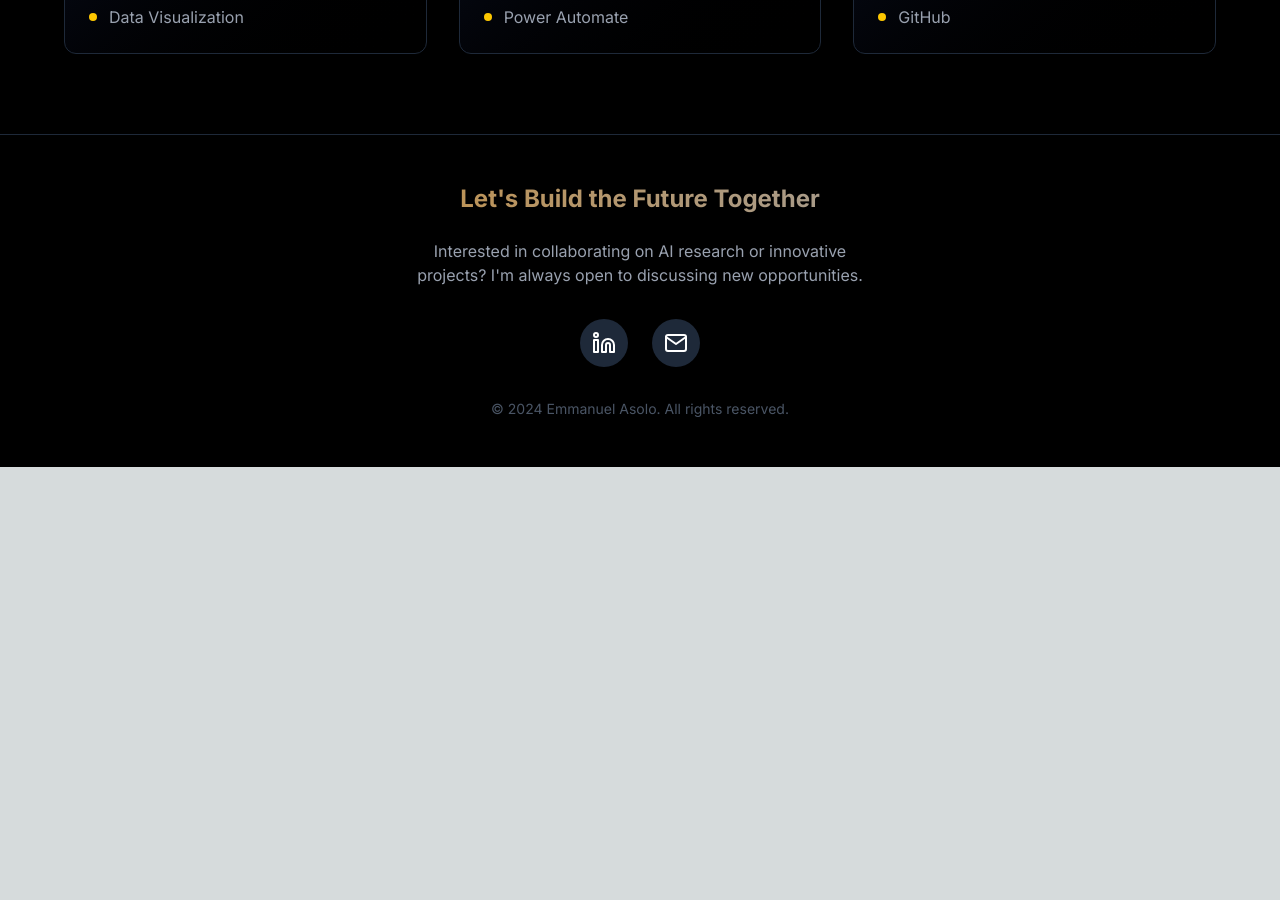
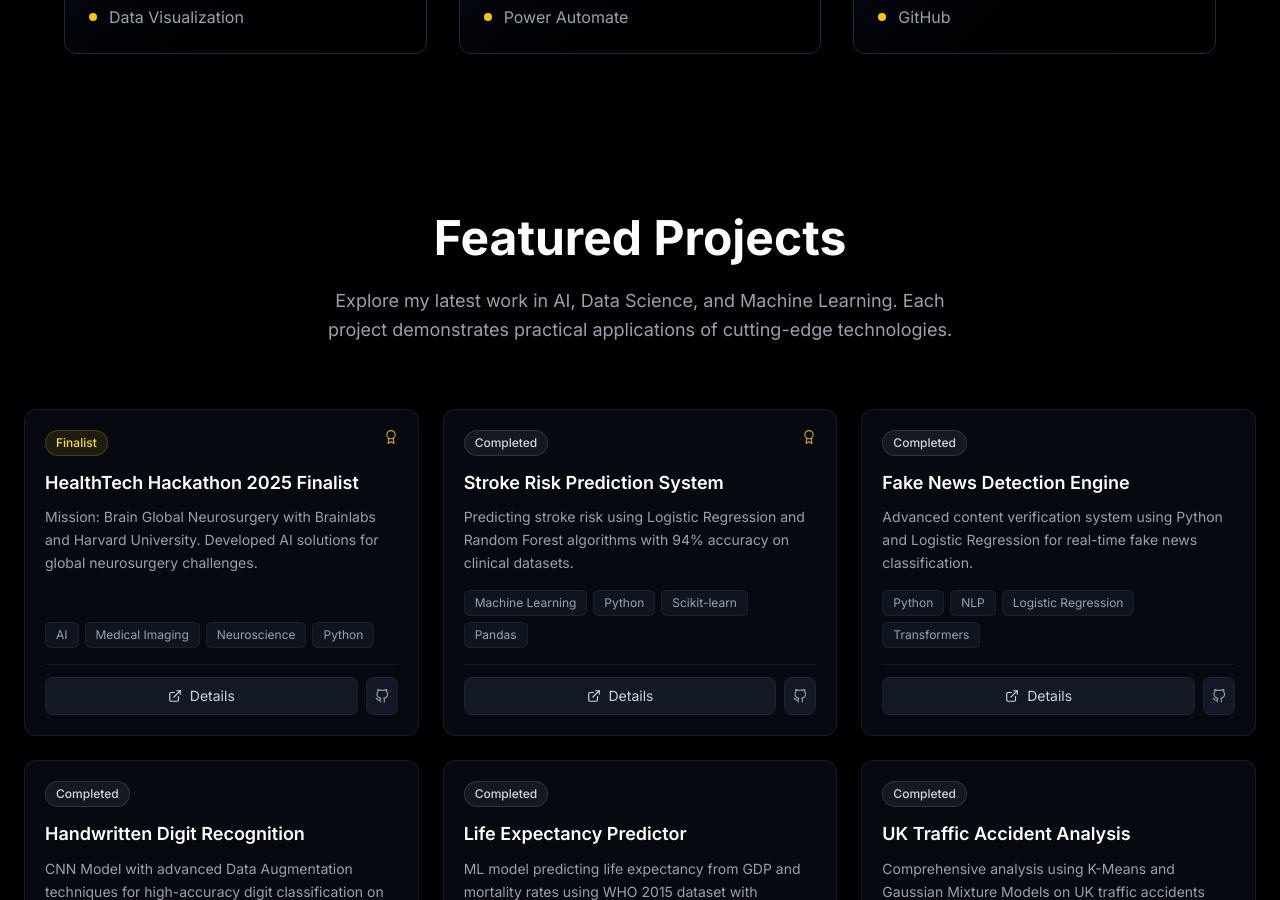
Before and after one commit to graycepaul/Emmanuel-Asolo, a Next.js app: page / in a window 1280 px wide. Shown: the part 1900-2800 px from the top of the page. Before the commit the page ends 2367 px from the top, so only its background shows below. Built offline with nearby package versions, Linux system fonts and the light colour scheme.

Commit message:
added projects

```diff
--- a/app/page.tsx
+++ b/app/page.tsx
@@ -20,7 +20,7 @@ import About from "@/components/About";
 import Skills from "@/components/Skills";
 // import Experience from "@/components/Experience";
 // import Publications from "@/components/Publications";
-// import Projects from "@/components/Projects";
+import Projects from "@/components/Projects";
 import Image from "next/image";
 
 export default function MLPortfolio() {
@@ -112,7 +112,6 @@ export default function MLPortfolio() {
           </div>
         </div>
       </nav>
-
       {/* Hero Section */}
       <section
         id="home"
@@ -306,7 +305,8 @@ export default function MLPortfolio() {
       </section>
       <About />
       <Skills />
-      {/* <Projects />
+      <Projects />
+      {/*
       <Experience />
       <Publications />   */}
       <Footer />
--- a/components/About.tsx
+++ b/components/About.tsx
@@ -17,8 +17,8 @@ export default function About() {
         >
           <h2 className="text-4xl font-bold mb-4">
             <span className="text-white bg-clip-text ">About Me</span>
-          </h2>
-          <div className="w-24 h-1 bg-gradient-to-r from-yellow-600 to-yellow-700 mx-auto"></div>
+          </h2>{" "}
+          <div className="w-24 h-1 bg-gradient-to-r from-yellow-400 to-yellow-600 mx-auto"></div>
         </motion.div>
 
         <div className="grid md:grid-cols-2 gap-12 items-center max-w-6xl mx-auto">
@@ -27,7 +27,7 @@ export default function About() {
             whileInView={{ opacity: 1, x: 0 }}
             transition={{ duration: 0.8 }}
           >
-            <h3 className="text-2xl font-bold mb-6 bg-gradient-to-r from-yellow-600">
+            <h3 className="text-2xl font-bold mb-6 ">
               Research-Driven AI Innovator
             </h3>
             <p className="text-gray-300 mb-6 leading-relaxed">
--- a/components/Footer.tsx
+++ b/components/Footer.tsx
@@ -3,7 +3,7 @@ import { FiLinkedin, FiMail } from "react-icons/fi";
 
 export default function Footer() {
   return (
-    <footer className="bg-black border-t border-gray-800 py-12">
+    <footer className="bg-gray-800/50 border-t border-gray-800 py-12">
       <div className="container mx-auto px-6">
         <div className="text-center">
           <motion.h3
--- a/components/Projects.tsx
+++ b/components/Projects.tsx
@@ -1,102 +1,211 @@
 "use client";
 
 import { motion } from "framer-motion";
+import { FiExternalLink, FiGithub, FiAward } from "react-icons/fi";
 
 export default function Projects() {
+  const projects = [
+    {
+      title: "HealthTech Hackathon 2025 Finalist",
+      description:
+        "Mission: Brain Global Neurosurgery with Brainlabs and Harvard University. Developed AI solutions for global neurosurgery challenges.",
+      category: "HealthTech",
+      tech: ["AI", "Medical Imaging", "Neuroscience", "Python"],
+      status: "Finalist",
+      featured: true,
+    },
+    {
+      title: "Stroke Risk Prediction System",
+      description:
+        "Predicting stroke risk using Logistic Regression and Random Forest algorithms with 94% accuracy on clinical datasets.",
+      category: "Healthcare AI",
+      tech: ["Machine Learning", "Python", "Scikit-learn", "Pandas"],
+      status: "Completed",
+      featured: true,
+    },
+    {
+      title: "Fake News Detection Engine",
+      description:
+        "Advanced content verification system using Python and Logistic Regression for real-time fake news classification.",
+      category: "NLP",
+      tech: ["Python", "NLP", "Logistic Regression", "Transformers"],
+      status: "Completed",
+    },
+    {
+      title: "Handwritten Digit Recognition",
+      description:
+        "CNN Model with advanced Data Augmentation techniques for high-accuracy digit classification on MNIST dataset.",
+      category: "Computer Vision",
+      tech: ["CNN", "TensorFlow", "Data Augmentation", "Keras"],
+      status: "Completed",
+    },
+    {
+      title: "Life Expectancy Predictor",
+      description:
+        "ML model predicting life expectancy from GDP and mortality rates using WHO 2015 dataset with comprehensive feature analysis.",
+      category: "Data Science",
+      tech: ["Python", "Machine Learning", "WHO Data", "Matplotlib"],
+      status: "Completed",
+    },
+    {
+      title: "UK Traffic Accident Analysis",
+      description:
+        "Comprehensive analysis using K-Means and Gaussian Mixture Models on UK traffic accidents dataset with clustering insights.",
+      category: "Data Analytics",
+      tech: ["Clustering", "Python", "Data Analysis", "Scikit-learn"],
+      status: "Completed",
+    },
+    {
+      title: "AI-Powered Agriculture Chatbot",
+      description:
+        "Decision support system for sustainable agriculture using AI chatbot solution for farmers and agricultural experts.",
+      category: "AI Chatbot",
+      tech: ["NLP", "Python", "Transformers", "Agriculture"],
+      status: "Research",
+    },
+    {
+      title: "Urban Surveillance System",
+      description:
+        "Fog computing and mobile cloud integration with big data analytics for 5G-enabled urban surveillance networks.",
+      category: "IoT & Big Data",
+      tech: ["Fog Computing", "5G", "Big Data", "Cloud"],
+      status: "Research",
+    },
+  ];
+
   return (
     <section id="projects" className="py-20 bg-black">
-      <div className="container mx-auto px-6">
+      {/* Background Elements */}
+      <div className="absolute inset-0 overflow-hidden">
+        <div className="absolute top-1/4 left-1/4 w-64 h-64 bg-yellow-500/5 rounded-full blur-3xl"></div>
+        <div className="absolute bottom-1/4 right-1/4 w-64 h-64 bg-yellow-500/5 rounded-full blur-3xl"></div>
+      </div>
+
+      <div className="container mx-auto px-6 relative z-10">
+        {/* Section Header */}
         <motion.div
           initial={{ opacity: 0, y: 50 }}
           whileInView={{ opacity: 1, y: 0 }}
           transition={{ duration: 0.8 }}
           className="text-center mb-16"
         >
-          <h2 className="text-4xl font-bold mb-4">
-            <span className="bg-gradient-to-r from-emerald-400 to-cyan-400 bg-clip-text text-transparent">
+          <h2 className="text-4xl md:text-5xl font-bold mb-6 text-white">
             Featured Projects
-            </span>
           </h2>
-          <div className="w-24 h-1 bg-gradient-to-r from-emerald-400 to-cyan-400 mx-auto"></div>
+
+          <motion.p
+            initial={{ opacity: 0, y: 20 }}
+            whileInView={{ opacity: 1, y: 0 }}
+            transition={{ delay: 0.4 }}
+            className="text-gray-400 text-lg max-w-2xl mx-auto leading-relaxed"
+          >
+            Explore my latest work in AI, Data Science, and Machine Learning.
+            Each project demonstrates practical applications of cutting-edge
+            technologies.
+          </motion.p>
         </motion.div>
 
-        <div className="grid md:grid-cols-2 lg:grid-cols-3 gap-6 max-w-6xl mx-auto">
-          {[
-            {
-              title: "HealthTech Hackathon 2025 Finalist",
-              description:
-                "Mission: Brain Global Neurosurgery with Brainlabs and Harvard University",
-              category: "HealthTech",
-              tech: ["AI", "Medical Imaging", "Neuroscience"],
-            },
-            {
-              title: "Stroke Risk Prediction",
-              description:
-                "Predicting stroke risk using Logistic Regression and Random Forest algorithms",
-              category: "Healthcare AI",
-              tech: ["Machine Learning", "Python", "Scikit-learn"],
-            },
-            {
-              title: "Fake News Detector",
-              description:
-                "Built using Python and Logistic Regression for content verification",
-              category: "NLP",
-              tech: ["Python", "NLP", "Logistic Regression"],
-            },
-            {
-              title: "Handwritten Digit Recognition",
-              description:
-                "CNN Model with Data Augmentation for digit classification",
-              category: "Computer Vision",
-              tech: ["CNN", "TensorFlow", "Data Augmentation"],
-            },
-            {
-              title: "Life Expectancy Prediction",
-              description:
-                "ML model predicting life expectancy from GDP and mortality rates using WHO data",
-              category: "Data Science",
-              tech: ["Python", "ML", "WHO Data"],
-            },
-            {
-              title: "UK Traffic Analysis",
-              description:
-                "K-Means and Gaussian Mixture Model analysis on UK traffic accidents data",
-              category: "Data Analytics",
-              tech: ["Clustering", "Python", "Data Analysis"],
-            },
-          ].map((project, index) => (
+        {/* Projects Grid */}
+        <div className="grid md:grid-cols-2 lg:grid-cols-2 xl:grid-cols-3 gap-6 max-w-7xl mx-auto">
+          {projects.map((project, index) => (
             <motion.div
               key={project.title}
-              initial={{ opacity: 0, y: 50 }}
+              initial={{ opacity: 0, y: 30 }}
               whileInView={{ opacity: 1, y: 0 }}
-              whileHover={{ y: -10, scale: 1.02 }}
-              transition={{ duration: 0.5, delay: index * 0.1 }}
-              className="bg-gradient-to-br from-gray-900 to-black border border-gray-800 rounded-xl p-6 hover:border-emerald-400/50 transition-all duration-300 group cursor-pointer"
+              whileHover={{ y: -4 }}
+              transition={{ duration: 0.4, delay: index * 0.1 }}
+              className="group relative"
             >
-              <div className="mb-4">
-                <span className="text-xs font-semibold px-3 py-1 bg-emerald-400/10 text-emerald-400 rounded-full">
-                  {project.category}
+              {/* Project Card */}
+              <div className="relative bg-gray-900/40 backdrop-blur-sm border border-gray-800/60 rounded-xl p-5 transition-all duration-500 group-hover:border-gray-700/80 group-hover:bg-gray-900/60 h-full flex flex-col overflow-hidden">
+                {/* Subtle Accent Bar */}
+                <div className="absolute top-0 left-0 w-full h-1 bg-gradient-to-r from-yellow-400/80 via-yellow-500/60 to-yellow-400/80 transform scale-x-0 group-hover:scale-x-100 transition-transform duration-500" />
+
+                {/* Header Section */}
+                <div className="flex justify-between items-start mb-4">
+                  <span
+                    className={`text-xs font-medium px-2.5 py-1 rounded-full ${
+                      project.status === "Finalist"
+                        ? "bg-yellow-400/10 text-yellow-300 border border-yellow-400/20"
+                        : project.status === "Research"
+                        ? "bg-blue-400/10 text-blue-300 border border-blue-400/20"
+                        : "bg-gray-400/10 text-gray-300 border border-gray-400/20"
+                    }`}
+                  >
+                    {project.status}
                   </span>
+
+                  {project.featured && (
+                    <div className="flex items-center space-x-1 text-yellow-400/80">
+                      <FiAward className="w-3.5 h-3.5" />
                     </div>
-              <h3 className="text-xl font-bold text-white mb-3 group-hover:text-emerald-400 transition-colors">
+                  )}
+                </div>
+
+                {/* Project Content */}
+                <div className="flex-1 mb-4">
+                  <h3 className="text-lg font-semibold text-white mb-3 group-hover:text-yellow-400/90 transition-colors duration-300 leading-tight">
                     {project.title}
                   </h3>
-              <p className="text-gray-400 mb-4 text-sm leading-relaxed">
+
+                  <p className="text-gray-400 text-sm leading-relaxed line-clamp-3">
                     {project.description}
                   </p>
-              <div className="flex flex-wrap gap-2">
+                </div>
+
+                {/* Tech Stack */}
+                <div className="mb-4">
+                  <div className="flex flex-wrap gap-1.5">
                     {project.tech.map((tech) => (
                       <span
                         key={tech}
-                    className="text-xs px-2 py-1 bg-gray-800 text-gray-300 rounded"
+                        className="text-xs px-2.5 py-1 bg-gray-800/40 text-gray-400 rounded-md border border-gray-700/30 group-hover:border-gray-600/50 transition-colors duration-300"
                       >
                         {tech}
                       </span>
                     ))}
                   </div>
+                </div>
+
+                {/* Action Buttons - More Subtle */}
+                <div className="flex space-x-2 pt-3 border-t border-gray-800/40">
+                  <button className="flex-1 bg-gray-800/50 text-gray-300 py-2 px-3 rounded-lg text-sm hover:bg-gray-700/50 hover:text-white transition-all duration-300 flex items-center justify-center space-x-2 border border-gray-700/30">
+                    <FiExternalLink className="w-3.5 h-3.5" />
+                    <span>Details</span>
+                  </button>
+                  <button className="p-2 bg-gray-800/50 text-gray-400 rounded-lg hover:bg-gray-700/50 hover:text-white transition-all duration-300 border border-gray-700/30">
+                    <FiGithub className="w-3.5 h-3.5" />
+                  </button>
+                </div>
+
+                {/* Subtle Hover Effects */}
+                <div className="absolute inset-0 rounded-xl bg-gradient-to-br from-yellow-400/3 via-transparent to-yellow-400/2 opacity-0 group-hover:opacity-100 transition-opacity duration-500 -z-10" />
+              </div>
+
+              {/* Very Subtle Background Glow */}
+              <div className="absolute inset-0 rounded-xl bg-yellow-400/3 blur-md opacity-0 group-hover:opacity-100 transition-opacity duration-700 -z-20 scale-105" />
             </motion.div>
           ))}
         </div>
+
+        {/* View More Button */}
+        <motion.div
+          initial={{ opacity: 0, y: 30 }}
+          whileInView={{ opacity: 1, y: 0 }}
+          transition={{ delay: 0.6 }}
+          className="text-center mt-12"
+        >
+          <motion.button
+            whileHover={{
+              scale: 1.05,
+              boxShadow: "0 10px 30px -10px rgba(245, 158, 11, 0.3)",
+            }}
+            whileTap={{ scale: 0.95 }}
+            className="px-8 py-4 border-2 border-yellow-400 text-yellow-400 rounded-xl font-semibold hover:bg-yellow-400/10 transition-all duration-300"
+          >
+            View All Projects
+          </motion.button>
+        </motion.div>
       </div>
     </section>
   );
```
Lines whose indentation alone changed are shown as unchanged.
